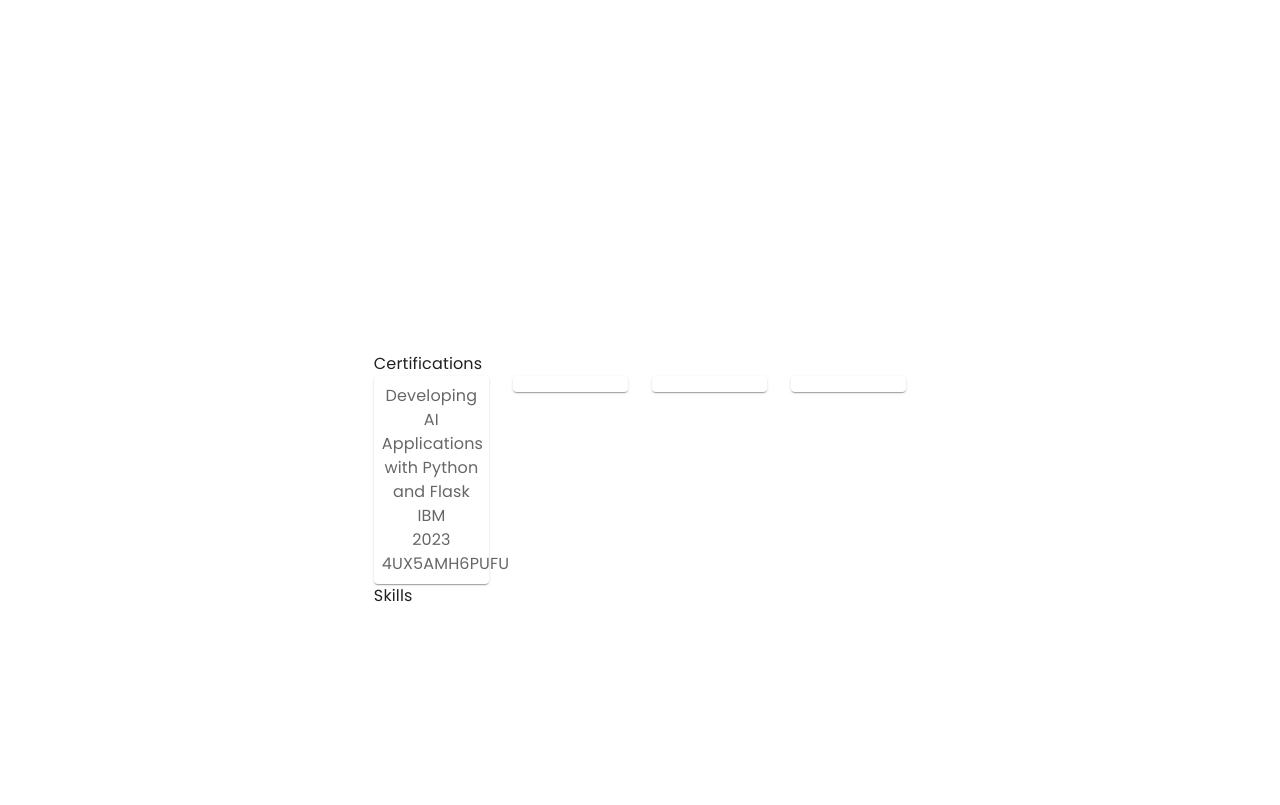
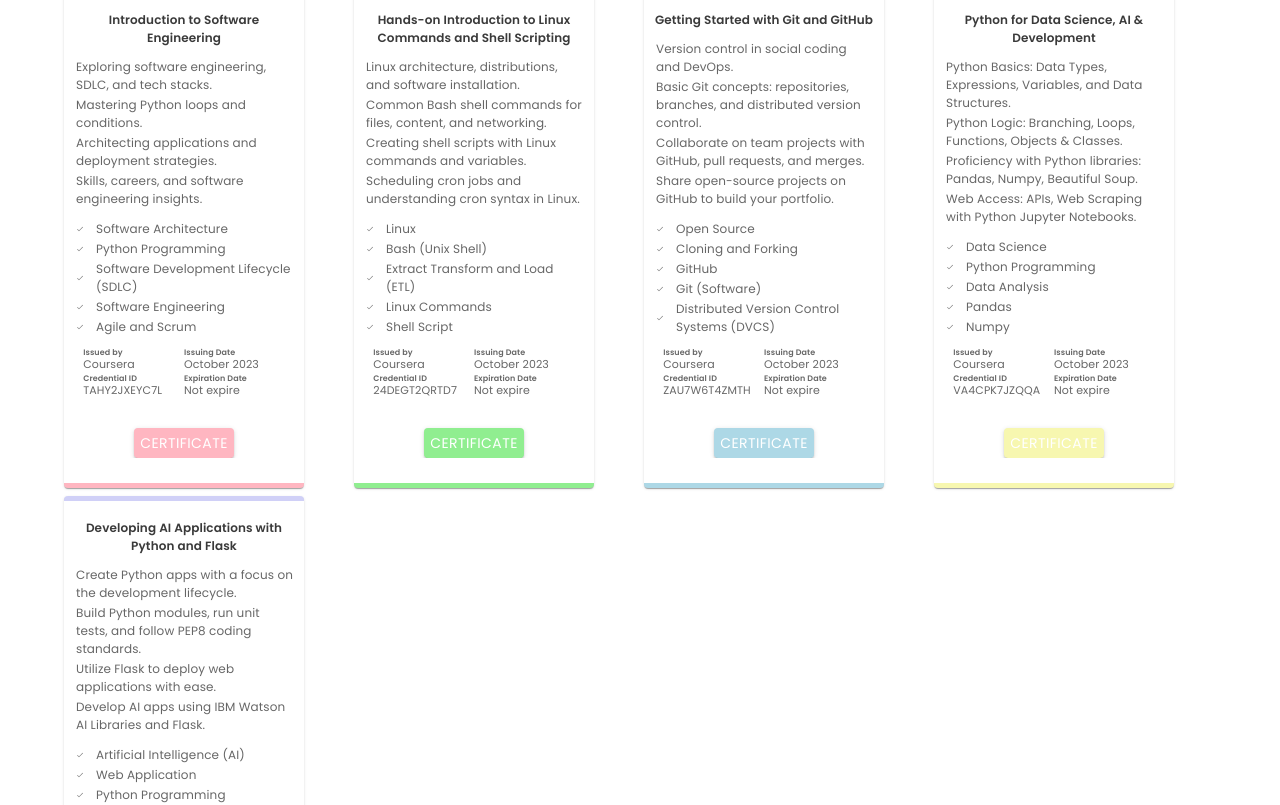
Before and after one commit to DilanRamirez/DilanRamirez.github.io, a React (Create React App) app in the folder dilanramirez.github.io/: page / in a window 1280 px wide. Shown: the part 1520-2325 px from the top of the page. Built offline with nearby package versions, Linux system fonts and the light colour scheme.

Commit message:
(ADDED): certificates section

```diff
--- a/dilanramirez.github.io/src/components/Skills/CertificationCard.jsx
+++ b/dilanramirez.github.io/src/components/Skills/CertificationCard.jsx
@@ -1,24 +1,93 @@
 import * as React from "react";
 import Paper from "@mui/material/Paper";
 import Box from "@mui/material/Box";
-import { Typography } from "@mui/material";
+import {
+  Button,
+  List,
+  ListItem,
+  ListItemIcon,
+  Typography,
+} from "@mui/material";
+import CheckIcon from "@mui/icons-material/Check";
 
-/*
-    -
-*/
+import "./skills.css";
+
 function CertificationCard({
   name,
   issuing_organization,
   issuing_date,
-  credetial_id,
-  credetial_url,
+  credential_id,
+  description,
+  skills,
+  expiration_date,
+  credential_url,
+  unique,
 }) {
+  console.log(unique);
+  const skills_list = skills.map((skill, key) => (
+    <List>
+      <ListItem disablePadding>
+        <ListItemIcon>
+          <CheckIcon style={{ fontSize: 8 }} />
+        </ListItemIcon>
+        <Typography className="card-subtext" key={key}>
+          {skill}
+        </Typography>
+      </ListItem>
+    </List>
+  ));
+  const description_list = description.map((description, key) => (
+    <List>
+      <ListItem>
+        <Typography className="card-subtext" key={key}>
+          {description}
+        </Typography>
+      </ListItem>
+    </List>
+  ));
   return (
-    <Box>
-      <Typography>{name}</Typography>
-      <Typography>{issuing_organization}</Typography>
-      <Typography>{issuing_date}</Typography>
-      <Typography>{credetial_id}</Typography>
+    <Box style={{ maxHeight: "100%", overflowY: "auto" }}>
+      <Typography className="card-name">{name}</Typography>
+      <div className="card-description">{description_list}</div>
+      <div className="card-skills">{skills_list}</div>
+
+      <div className="certification-details">
+        <div className="details-left">
+          <div className="organization">
+            <Typography className="card-subtext-3">Issued by</Typography>
+            <Typography className="card-subtext-2">
+              {issuing_organization}
+            </Typography>
+          </div>
+          <div>
+            <Typography className="card-subtext-3">Credential ID</Typography>
+            <Typography className="card-subtext-2">{credential_id}</Typography>
+          </div>
+        </div>
+        <div className="details-right">
+          <div>
+            <Typography className="card-subtext-3">Issuing Date</Typography>
+            <Typography className="card-subtext-2">{issuing_date}</Typography>
+          </div>
+          <div>
+            <Typography className="card-subtext-3">Expiration Date</Typography>
+            <Typography className="card-subtext-2">
+              {expiration_date}
+            </Typography>
+          </div>
+        </div>
+      </div>
+      <div className="card-certificate">
+        <Button
+          variant="contained"
+          className={`card-btn-${unique}`}
+          href={credential_url}
+        >
+          Certificate
+        </Button>
+      </div>
+
+      {/* <Typography>{credential_url}</Typography> */}
     </Box>
   );
 }
--- a/dilanramirez.github.io/src/components/Skills/Skills.jsx
+++ b/dilanramirez.github.io/src/components/Skills/Skills.jsx
@@ -5,6 +5,9 @@ import CertificationCard from "./CertificationCard";
 import { styled } from "@mui/material/styles";
 import Grid from "@mui/material/Grid";
 import Paper from "@mui/material/Paper";
+import { certification_data } from "./data";
+
+import "./skills.css";
 
 const Item = styled(Paper)(({ theme }) => ({
   backgroundColor: theme.palette.mode === "dark" ? "#1A2027" : "#fff",
@@ -15,46 +18,35 @@ const Item = styled(Paper)(({ theme }) => ({
 }));
 
 function Skills() {
+  const certification_cards = certification_data.map(
+    (certification_card, key) => (
+      <Grid item xs={1} md={3} key={key}>
+        <Item className={`card-container-${key}`}>
+          <CertificationCard
+            name={certification_card.name}
+            issuing_organization={certification_card.issuing_organization}
+            issuing_date={certification_card.issuing_date}
+            credential_id={certification_card.credential_id}
+            description={certification_card.description}
+            skills={certification_card.skills}
+            expiration_date={certification_card.expiration_date}
+            credential_url={certification_card.credential_url}
+            unique={key}
+          />
+        </Item>
+      </Grid>
+    )
+  );
+
   return (
     <Box className="skills-container">
       <div className="certification-container">
         <Typography>Certifications</Typography>
         <Box sx={{ width: "100%" }}>
-          <Grid
-            container
-            rowSpacing={1}
-            columnSpacing={{ xs: 3, sm: 3, md: 3 }}
-          >
-            <Grid item xs={1} md={3}>
-              <Item>
-                <CertificationCard
-                  name={" Developing AI Applications with Python and Flask"}
-                  issuing_organization={"IBM"}
-                  issuing_date={"2023"}
-                  credetial_id={"4UX5AMH6PUFU"}
-                />
-              </Item>
-            </Grid>
-            <Grid item xs={1} md={3}>
-              <Item>
-                <CertificationCard />
-              </Item>
-            </Grid>
-            <Grid item xs={1} md={3}>
-              <Item>
-                <CertificationCard />
-              </Item>
-            </Grid>
-            <Grid item xs={1} md={3}>
-              <Item>
-                <CertificationCard />
-              </Item>
-            </Grid>
+          <Grid container spacing={1}>
+            {certification_cards}
           </Grid>
         </Box>
-      </div>
-      <div>
-        <Typography>Skills</Typography>
       </div>
     </Box>
   );
--- a/dilanramirez.github.io/src/components/Skills/data.js
+++ b/dilanramirez.github.io/src/components/Skills/data.js
@@ -1,14 +1,103 @@
 export const certification_data = [
+  {
+    name: "Introduction to Software Engineering",
+    issuing_organization: "Coursera",
+    issuing_date: "October 2023",
+    credential_id: "TAHY2JXEYC7L",
+    description: [
+      "Exploring software engineering, SDLC, and tech stacks.",
+      "Mastering Python loops and conditions.",
+      "Architecting applications and deployment strategies.",
+      "Skills, careers, and software engineering insights.",
+    ],
+    skills: [
+      "Software Architecture",
+      "Python Programming",
+      "Software Development Lifecycle (SDLC)",
+      "Software Engineering",
+      "Agile and Scrum",
+    ],
+    expiration_date: "Not expire",
+    credential_url:
+      "https://www.coursera.org/account/accomplishments/verify/TAHY2JXEYC7L",
+    certifcate_location: "../assets/TAHY2JXEYC7L.pdf",
+  },
+  {
+    name: "Hands-on Introduction to Linux Commands and Shell Scripting",
+    issuing_organization: "Coursera",
+    issuing_date: "October 2023",
+    credential_id: "24DEGT2QRTD7",
+    description: [
+      "Linux architecture, distributions, and software installation.",
+      "Common Bash shell commands for files, content, and networking.",
+      "Creating shell scripts with Linux commands and variables.",
+      "Scheduling cron jobs and understanding cron syntax in Linux.",
+    ],
+    skills: [
+      "Linux",
+      "Bash (Unix Shell)",
+      "Extract Transform and Load (ETL)",
+      "Linux Commands",
+      "Shell Script",
+    ],
+    expiration_date: "Not expire",
+    credential_url:
+      "https://www.coursera.org/account/accomplishments/verify/24DEGT2QRTD7",
+  },
+  {
+    name: "Getting Started with Git and GitHub",
+    issuing_organization: "Coursera",
+    issuing_date: "October 2023",
+    credential_id: "ZAU7W6T4ZMTH",
+    description: [
+      "Version control in social coding and DevOps.",
+      "Basic Git concepts: repositories, branches, and distributed version control.",
+      "Collaborate on team projects with GitHub, pull requests, and merges.",
+      "Share open-source projects on GitHub to build your portfolio.",
+    ],
+    skills: [
+      "Open Source",
+      "Cloning and Forking",
+      "GitHub",
+      "Git (Software)",
+      "Distributed Version Control Systems (DVCS)",
+    ],
+    expiration_date: "Not expire",
+    credential_url:
+      "https://www.coursera.org/account/accomplishments/verify/ZAU7W6T4ZMTH",
+  },
+  {
+    name: "Python for Data Science, AI & Development",
+    issuing_organization: "Coursera",
+    issuing_date: "October 2023",
+    credential_id: "VA4CPK7JZQQA",
+    description: [
+      "Python Basics: Data Types, Expressions, Variables, and Data Structures.",
+      "Python Logic: Branching, Loops, Functions, Objects & Classes.",
+      "Proficiency with Python libraries: Pandas, Numpy, Beautiful Soup.",
+      "Web Access: APIs, Web Scraping with Python Jupyter Notebooks.",
+    ],
+    skills: [
+      "Data Science",
+      "Python Programming",
+      "Data Analysis",
+      "Pandas",
+      "Numpy",
+    ],
+    expiration_date: "Not expire",
+    credential_url:
+      "https://www.coursera.org/account/accomplishments/verify/VA4CPK7JZQQA",
+  },
   {
     name: "Developing AI Applications with Python and Flask",
     issuing_organization: "Coursera",
     issuing_date: "October 2023",
     credential_id: "4UX5AMH6PUFU",
     description: [
-      "Describe the steps and processes involved in creating a Python application including the application development lifecycle.",
-      "Create Python modules, run unit tests, and package applications while ensuring the PEP8 coding best practices.",
-      "Explain the features of Flask and deploy applications on the web using the Flask framework.",
-      "Create and deploy an AI-based application onto a web server using IBM Watson AI Libraries and Flask.",
+      "Create Python apps with a focus on the development lifecycle.",
+      "Build Python modules, run unit tests, and follow PEP8 coding standards.",
+      "Utilize Flask to deploy web applications with ease.",
+      "Develop AI apps using IBM Watson AI Libraries and Flask.",
     ],
     skills: [
       "Artificial Intelligence (AI)",
@@ -17,96 +106,9 @@ export const certification_data = [
       "Application development",
       "Flask",
     ],
-    expiration_date: "This certification does not expire",
+    expiration_date: "Not expire",
     credential_url:
-      "https://www.coursera.org/account/accomplishments/certificate/4UX5AMH6PUFU",
-  },
-  {
-    name: "Introduction to Software Engineering",
-    issuing_organization: "Coursera",
-    issuing_date: "October 2023",
-    credential_id: "TAHY2JXEYC7L",
-    description: [
-      "Describe software engineering, Software Development Lifecycle (SDLC), and software development tools, technologies and stacks.",
-      "List different types of programming languages and create basic programming constructs such as loops and conditions using Python.",
-      "Outline approaches to application architecture and design, patterns, and deployment architectures.",
-      "Summarize the skills required in software engineering and describe the career options it provides.",
-    ],
-    skills: [
-      "Software Architecture",
-      "Python Programming",
-      "Software Development Lifecycle (SDLC)",
-      "Software Engineering",
-      "Agile and Scrum",
-    ],
-    expiration_date: "This certification does not expire",
-    credential_url:
-      "https://www.coursera.org/account/accomplishments/certificate/TAHY2JXEYC7L",
-  },
-  {
-    name: "Python for Data Science, AI & Development",
-    issuing_organization: "Coursera",
-    issuing_date: "October 2023",
-    credential_id: "VA4CPK7JZQQA",
-    description: [
-      "Describe Python Basics including Data Types, Expressions, Variables, and Data Structures.",
-      "Apply Python programming logic using Branching, Loops, Functions, Objects & Classes.",
-      "Demonstrate proficiency in using Python libraries such as Pandas, Numpy, and Beautiful Soup.",
-      "Access web data using APIs and web scraping from Python in Jupyter Notebooks.",
-    ],
-    skills: [
-      "Data Science",
-      "Python Programming",
-      "Data Analysis",
-      "Pandas",
-      "Numpy",
-    ],
-    expiration_date: "This certification does not expire",
-    credential_url:
-      "https://www.coursera.org/account/accomplishments/certificate/VA4CPK7JZQQA",
-  },
-  {
-    name: "Hands-on Introduction to Linux Commands and Shell Scripting",
-    issuing_organization: "Coursera",
-    issuing_date: "October 2023",
-    credential_id: "24DEGT2QRTD7",
-    description: [
-      "Describe the Linux architecture and common Linux distributions and update and install software on a Linux system.",
-      "Perform common informational, file, content, navigational, compression, and networking commands in Bash shell.",
-      "Develop shell scripts using Linux commands, environment variables, pipes, and filters.",
-      "Schedule cron jobs in Linux with crontab and explain the cron syntax.",
-    ],
-    skills: [
-      "Linux",
-      "Bash (Unix Shell)",
-      "Extract Transform and Load (ETL)",
-      "Linux Commands",
-      "Shell Script",
-    ],
-    expiration_date: "This certification does not expire",
-    credential_url:
-      "https://www.coursera.org/account/accomplishments/certificate/24DEGT2QRTD7",
-  },
-  {
-    name: "Getting Started with Git and GitHub",
-    issuing_organization: "Coursera",
-    issuing_date: "October 2023",
-    credential_id: "ZAU7W6T4ZMTH",
-    description: [
-      "Describe version control and its place in social and collaborative coding and in DevOps.",
-      "Explain basic Git concepts such as repositories and branches used for distributed version control and social coding.",
-      "Create GitHub repositories and branches, and perform pull requests (PRs) and merge operations, to collaborate on a team project.",
-      "Build your portfolio by creating and sharing an open-source project on GitHub.",
-    ],
-    skills: [
-      "Open Source",
-      "Cloning and Forking",
-      "GitHub",
-      "Git (Software)",
-      "Distributed Version Control Systems (DVCS)",
-    ],
-    expiration_date: "This certification does not expire",
-    credential_url:
-      "https://www.coursera.org/account/accomplishments/certificate/ZAU7W6T4ZMTH",
+      "https://www.coursera.org/account/accomplishments/verify/4UX5AMH6PUFU",
+    certifcate_location: "../../assets/4UX5AMH6PUFU.pdf",
   },
 ];
--- a/dilanramirez.github.io/src/components/Skills/skills.css
+++ b/dilanramirez.github.io/src/components/Skills/skills.css
@@ -10,3 +10,112 @@
   display: flex;
   justify-content: center;
 }
+
+.card-name {
+  font-size: 12px !important;
+  color: var(--primary-font-color);
+  font-weight: 600 !important;
+  margin-top: 10px !important;
+}
+
+.card-subtext {
+  font-size: 12px !important;
+}
+.card-subtext-2 {
+  font-size: 11px !important;
+}
+.card-subtext-3 {
+  font-size: 8px !important;
+  font-weight: 600 !important;
+  margin-bottom: -3px !important;
+}
+
+.MuiList-root {
+  padding: 1px 0px 1px 2px !important;
+}
+.MuiListItem-root {
+  padding: 0px 2px 0px 2px !important;
+}
+
+.card-description {
+  margin: 10px 0px 10px 0px;
+}
+.card-skills {
+}
+
+.MuiListItemIcon-root {
+  min-width: 20px !important;
+}
+.certification-details {
+  display: flex;
+  width: 90%;
+  margin: auto;
+  margin-top: 10px;
+}
+.details-left,
+.details-right {
+  width: 50%;
+  text-align: left;
+}
+
+.card-container-0,
+.card-container-1,
+.card-container-2,
+.card-container-3,
+.card-container-4 {
+  height: 500px;
+  width: 240px;
+  position: relative;
+}
+
+.card-container-0 {
+  border-bottom: 5px solid #ffb6c1;
+  border-top: 5px solid #ffb6c1;
+}
+.card-container-1 {
+  border-bottom: 5px solid #90ee90;
+  border-top: 5px solid #90ee90;
+}
+.card-container-2 {
+  border-bottom: 5px solid #add8e6;
+  border-top: 5px solid #add8e6;
+}
+.card-container-3 {
+  border-bottom: 5px solid #f7f7b0;
+  border-top: 5px solid #f7f7b0;
+}
+.card-container-4 {
+  border-bottom: 5px solid #d0d0f7;
+  border-top: 5px solid #d0d0f7;
+}
+.card-btn-0 {
+  background-color: #ffb6c1 !important;
+  width: 100px !important;
+  height: 30px !important;
+  margin-top: 30px !important;
+}
+.card-btn-1 {
+  background-color: #90ee90 !important;
+  width: 100px !important;
+  height: 30px !important;
+  margin-top: 30px !important;
+}
+
+.card-btn-2 {
+  background-color: #add8e6 !important;
+  width: 100px !important;
+  height: 30px !important;
+  margin-top: 30px !important;
+}
+.card-btn-3 {
+  background-color: #f7f7b0 !important;
+  width: 100px !important;
+  height: 30px !important;
+  margin-top: 30px !important;
+}
+.card-btn-4 {
+  background-color: #d0d0f7 !important;
+  width: 100px !important;
+  height: 30px !important;
+  margin-top: 30px !important;
+}
```
Also changed, not shown: 1 other file (tests, documents, lock files or other folders).
